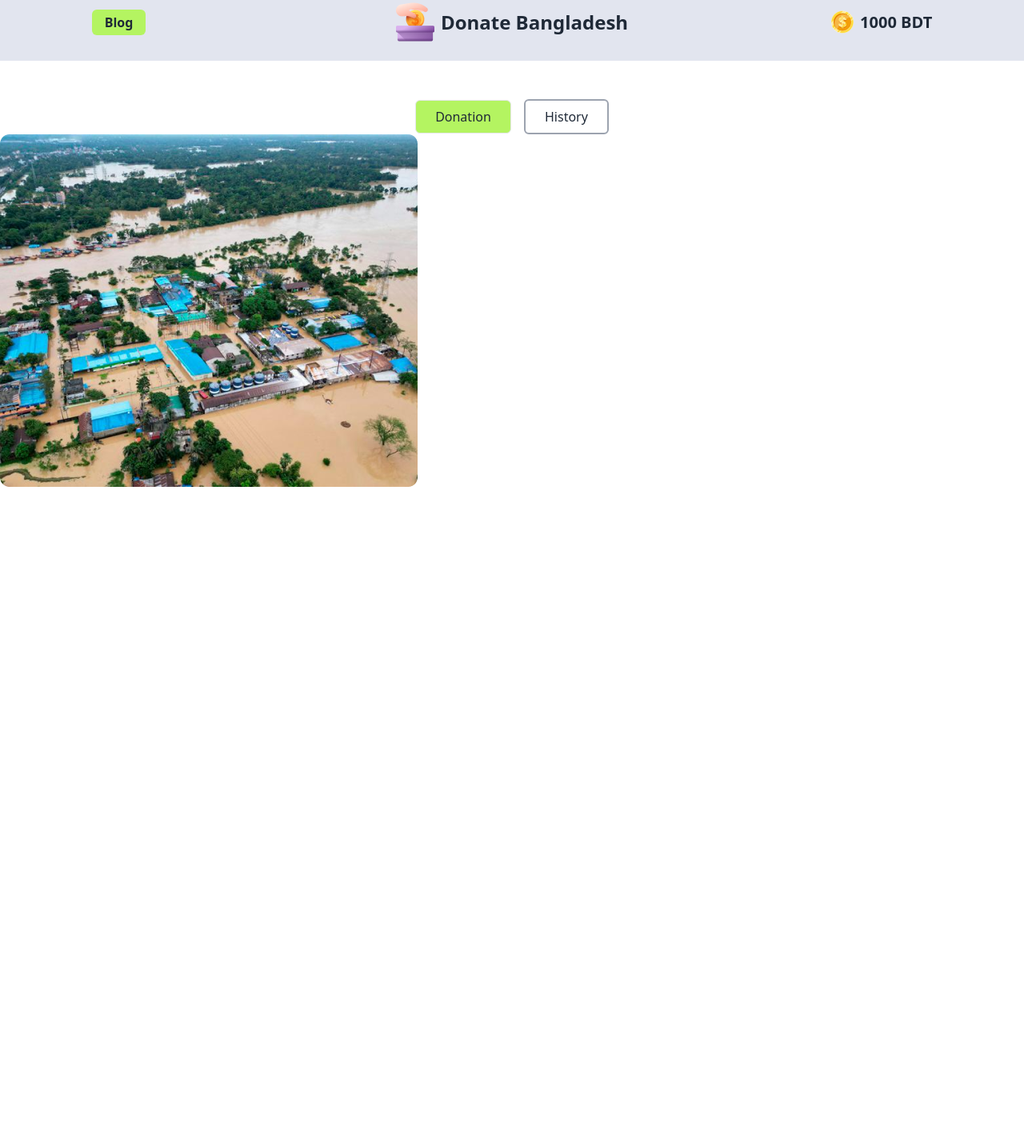
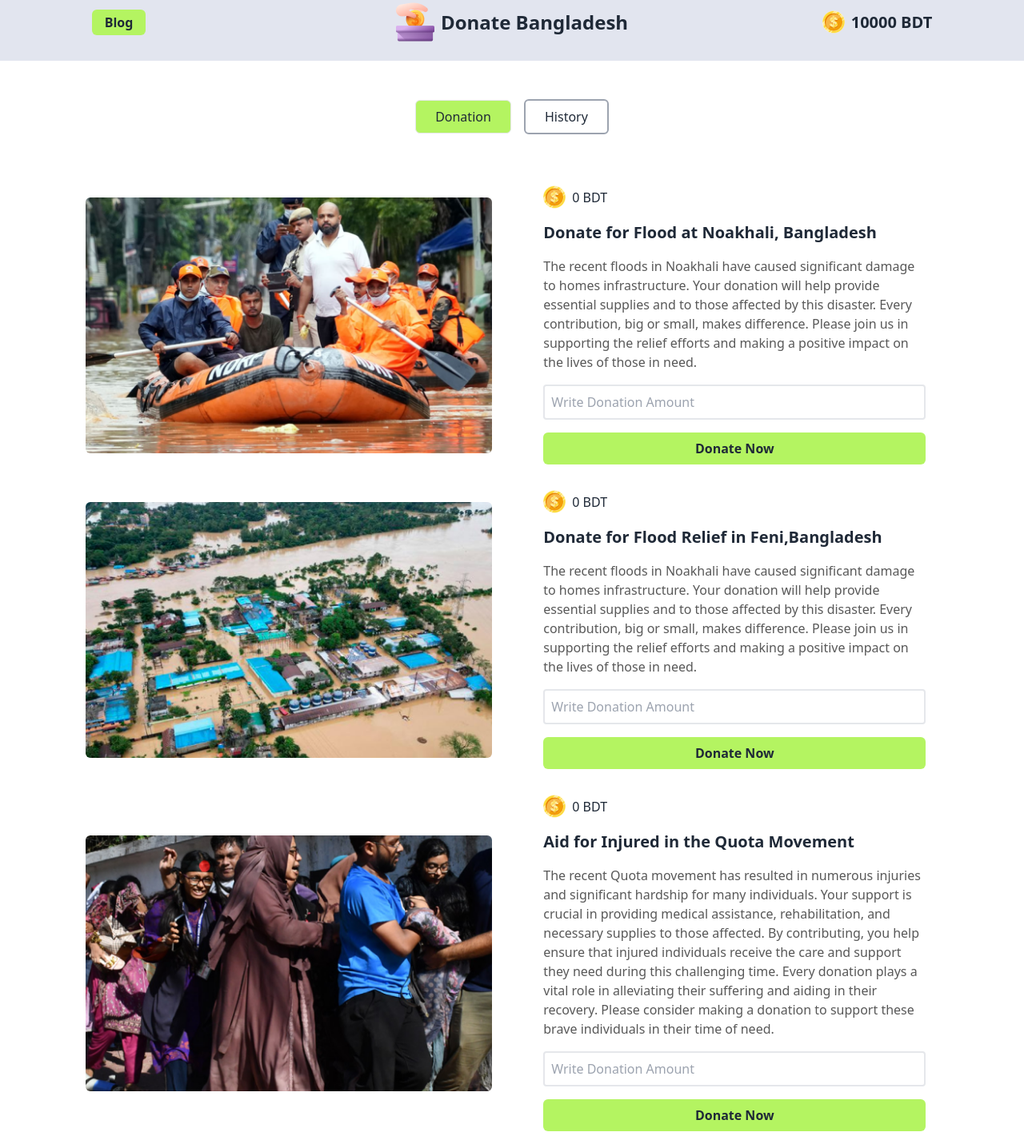
Before and after one commit to Md-Azad/Flood-Donation, a plain HTML site: page index.html in a window 1280 px wide. Shown: the part 21-1452 px from the top of the page at 80% size. Before the commit the page ends 800 px from the top, so only its background shows below. Drawn offline with nearby package versions, Linux system fonts and the light colour scheme.

Commit message:
added donate functionality

```diff
--- a/index.html
+++ b/index.html
@@ -58,13 +58,15 @@
         </div>
         <div class="navbar-end">
           <img src="./assets/coin.png" alt="" />
-          <h1 class="ml-2 text-xl font-bold">1000 <span>BDT</span></h1>
+          <h1 class="ml-2 text-xl font-bold">
+            <span id="balance">10000</span> BDT
+          </h1>
         </div>
       </div>
     </header>
     <main>
       <!-- Donation and History buttons -->
-      <div class="text-center mt-12 space-x-3">
+      <div class="text-center my-12 space-x-3">
         <button
           id="btn-donation"
           class="bg-[#B4F461] px-6 py-2 rounded-md border"
@@ -80,14 +82,128 @@
       </div>
 
       <!-- contant section -->
-      <div id="donation-contant">
-        <img src="./assets/feni.png" alt="" />
+      <div class="donation-contant w-10/12 mx-auto flex items-center gap-12">
+        <div class="w-1/2 h-[20rem]">
+          <img
+            class="w-full h-full object-cover rounded-md"
+            src="./assets/noakhali.png"
+            alt=""
+          />
+        </div>
+        <div class="w-1/2 p-4 space-y-4">
+          <div class="flex gap-2 items-center">
+            <img src="./assets/coin.png" alt="" />
+            <h1><span class="event-donation">0</span> BDT</h1>
+          </div>
+          <h1 class="text-xl font-bold">
+            Donate for Flood at Noakhali, Bangladesh
+          </h1>
+          <p class="text-[#111111B3]">
+            The recent floods in Noakhali have caused significant damage to
+            homes infrastructure. Your donation will help provide essential
+            supplies and to those affected by this disaster. Every contribution,
+            big or small, makes difference. Please join us in supporting the
+            relief efforts and making a positive impact on the lives of those in
+            need.
+          </p>
+          <input
+            id="flood-noakhali"
+            class="input-value border-2 w-full my-2 p-2 rounded"
+            type="text"
+            placeholder="Write Donation Amount"
+          />
+          <button
+            class="btn-donate bg-[#B4F461] w-full font-bold py-2 rounded-md"
+          >
+            Donate Now
+          </button>
+        </div>
       </div>
+      <!-- Feni Flood -->
+      <div class="donation-contant w-10/12 mx-auto flex items-center gap-12">
+        <div class="w-1/2 h-[20rem]">
+          <img
+            class="w-full h-full object-cover rounded-md"
+            src="./assets/feni.png"
+            alt=""
+          />
+        </div>
+        <div class="w-1/2 p-4 space-y-4">
+          <div class="flex gap-2 items-center">
+            <img src="./assets/coin.png" alt="" />
+            <h1><span class="event-donation">0</span> BDT</h1>
+          </div>
+          <h1 class="text-xl font-bold">
+            Donate for Flood Relief in Feni,Bangladesh
+          </h1>
+          <p class="text-[#111111B3]">
+            The recent floods in Noakhali have caused significant damage to
+            homes infrastructure. Your donation will help provide essential
+            supplies and to those affected by this disaster. Every contribution,
+            big or small, makes difference. Please join us in supporting the
+            relief efforts and making a positive impact on the lives of those in
+            need.
+          </p>
+          <input
+            class="input-value border-2 w-full my-2 p-2 rounded"
+            type="text"
+            placeholder="Write Donation Amount"
+          />
+          <button
+            class="btn-donate bg-[#B4F461] w-full font-bold py-2 rounded-md"
+          >
+            Donate Now
+          </button>
+        </div>
+      </div>
+      <!-- --------------- -->
+      <div class="donation-contant w-10/12 mx-auto flex items-center gap-12">
+        <div class="w-1/2 h-[20rem]">
+          <img
+            class="w-full h-full object-cover rounded-md"
+            src="./assets/quota-protest.png"
+            alt=""
+          />
+        </div>
+        <div class="w-1/2 p-4 space-y-4">
+          <div class="flex gap-2 items-center">
+            <img src="./assets/coin.png" alt="" />
+            <h1><span class="event-donation">0</span> BDT</h1>
+          </div>
+          <h1 class="text-xl font-bold">
+            Aid for Injured in the Quota Movement
+          </h1>
+          <p class="text-[#111111B3]">
+            The recent Quota movement has resulted in numerous injuries and
+            significant hardship for many individuals. Your support is crucial
+            in providing medical assistance, rehabilitation, and necessary
+            supplies to those affected. By contributing, you help ensure that
+            injured individuals receive the care and support they need during
+            this challenging time. Every donation plays a vital role in
+            alleviating their suffering and aiding in their recovery. Please
+            consider making a donation to support these brave individuals in
+            their time of need.
+          </p>
+          <input
+            class="input-value border-2 w-full my-2 p-2 rounded"
+            type="text"
+            placeholder="Write Donation Amount"
+          />
+          <button
+            class="btn-donate bg-[#B4F461] w-full font-bold py-2 rounded-md"
+          >
+            Donate Now
+          </button>
+        </div>
+      </div>
+
+      <!-- History section -->
       <div id="history-contant" class="hidden">
         <h1>History</h1>
       </div>
     </main>
 
     <script src="./js/index.js"></script>
+    <script src="./js/utilities.js"></script>
   </body>
 </html>
--- a/js/index.js
+++ b/js/index.js
@@ -10,3 +10,17 @@ document.getElementById("btn-history").addEventListener("click", function () {
   document.getElementById("btn-donation").classList.remove("bg-[#B4F461]");
   document.getElementById("btn-history").classList.add("bg-[#B4F461]");
 });
+
+const cards = document.querySelectorAll(".donation-contant");
+
+cards.forEach((card) => {
+  const eventCurrentAmount = card.querySelector(".event-donation");
+  const userInputValue = card.querySelector(".input-value");
+  const btnDonate = card.querySelector(".btn-donate");
+
+  btnDonate.addEventListener("click", function () {
+    const donation = validateUserInput(userInputValue.value);
+    const mainBalance = balance();
+    updateEventDonationAmount(mainBalance, donation, eventCurrentAmount);
+  });
+});
--- /dev/null
+++ b/js/utilities.js
@@ -0,0 +1,39 @@
+function balance() {
+  const currentBalance = document.getElementById("balance").innerText;
+  const convertedBalance = parseFloat(currentBalance);
+  return convertedBalance;
+}
+
+function validateUserInput(amount) {
+  if (isNaN(amount)) {
+    alert("please Provide a valid amount");
+    return 0;
+  }
+  if (amount.length === 0) {
+    alert("You can not keep it empty");
+    return 0;
+  }
+  const convertedAmount = parseFloat(amount);
+
+  if (convertedAmount <= 0) {
+    alert("You can not donate this amount money!");
+    return 0;
+  }
+  return convertedAmount;
+}
+function updateMainBalance(remainingBalance) {
+  document.getElementById("balance").innerText = remainingBalance;
+}
+
+function updateEventDonationAmount(mainBalance, donation, currentBalance) {
+  const findAmount = currentBalance.innerText;
+  const convertCurrentValueIntoNumber = parseFloat(findAmount);
+  if (donation > mainBalance) {
+    alert("You do not have suffecient balance!");
+  } else {
+    const total = convertCurrentValueIntoNumber + donation;
+    currentBalance.innerText = total;
+    const remainingBalance = mainBalance - donation;
+    updateMainBalance(remainingBalance);
+  }
+}
```
